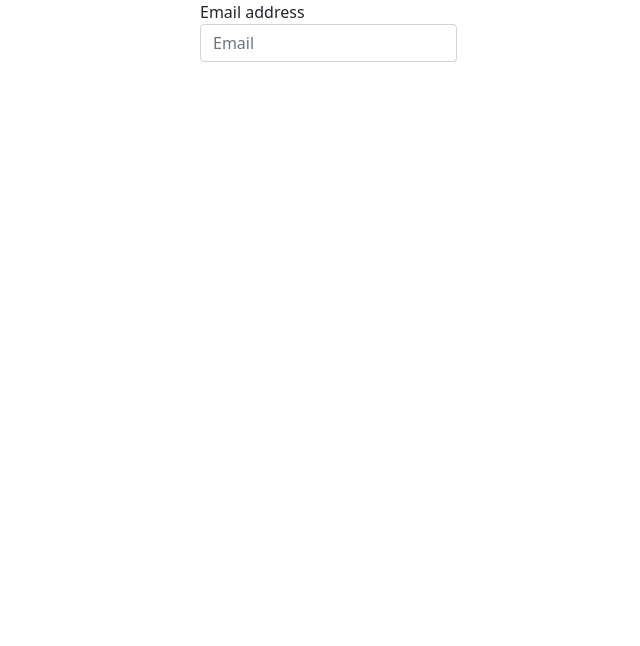
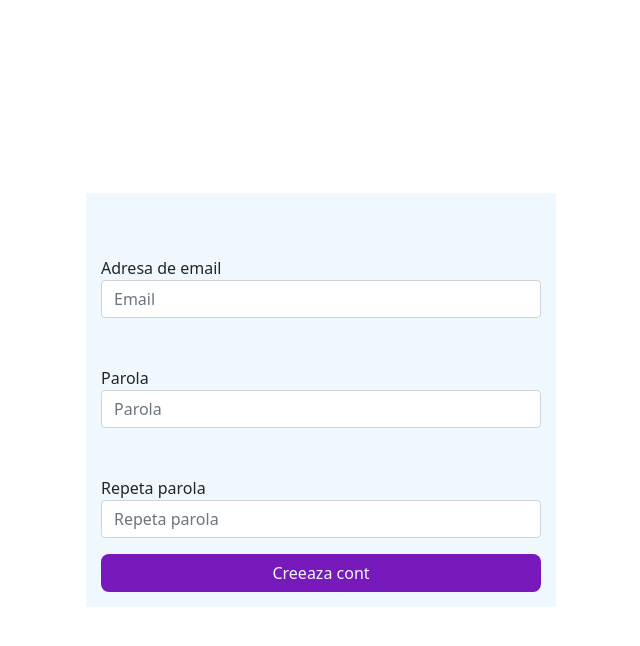
Before and after one commit to davidalexandru1370/pregatire-academii, a React (Create React App) app: page /Register in a window 1280 px wide. Shown: the top 646 px of the page, without its empty margins (319-959 px from the left). Built offline with nearby package versions, Linux system fonts and the light colour scheme.

Commit message:
Create register page form layout

```diff
--- a/src/App.jsx
+++ b/src/App.jsx
@@ -22,14 +22,13 @@ function App() {
   const firefighters = new AcademyEntity("pompieri", "#f0f0f0");
   const special_forces = new AcademyEntity("jandarmerie", "#f0f0f0");
   var academies = [police, firefighters, special_forces];
-  let connection_politie = "http://172.30.96.1:8080/militist.png";
-  let connection_pompier = "http://172.30.96.1:8080/pomper.png";
-  let connection_jandarmerie = "http://172.30.96.1:8080/jendar.png";
+  let connection_politie = "http://172.27.0.1:8080/militist.png";
+  let connection_pompier = "http://172.27.0.1:8080/pomper.png";
+  let connection_jandarmerie = "http://172.27.0.1:8080/jendar.png";
   let navigation = useNavigate();
 
   const onRegisterClick = () =>{
     navigation("/Register");
-    //console.log("button click");
   }
 
   return (
--- a/src/pages/Register.jsx
+++ b/src/pages/Register.jsx
@@ -4,14 +4,27 @@ import "bootstrap/dist/css/bootstrap.min.css";
 import "./Register.scss"
 function Register() {
   return (
-      <div className="register">
-        <form>
-        <div className="form-group">
-        <label for="exampleInputEmail1">Email address</label>
-        <input type="text" class="form-control" placeholder='Email' aria-label='Email' aria-describedby='email'></input>
+          <div className='register'>
+          <form >
+          <div className="form-group">
+          <div className='mt-5'>
+            <label for= "name">Adresa de email</label>
+            <input type="text" className="form-control" id='name' placeholder='Email' aria-label='email' />
+          </div>
+          <div className='mt-5'>
+
+            <label for='password'>Parola</label>
+            <input type="text" id='password' className='form-control' placeholder='Parola' aria-label='password' />
+          </div>
+          <div className='mt-5'>
+
+            <label for="repeatpassword">Repeta parola</label>
+            <input type="text"  id='repeatpassword' className='form-control' placeholder='Repeta parola' aria-label='password'/>
+          </div>
+            <button className='register-btn btn mt-3 d-flex justify-content-center '>Creeaza cont</button>
+          </div>
+          </form>
         </div>
-        </form>
-      </div>
   )
 }
 
--- a/src/pages/Register.scss
+++ b/src/pages/Register.scss
@@ -1,11 +1,44 @@
+$input-focus : #c71585;
+$btn-color : #781abb;
+$btn-hover : #972ae6;
 * {
     margin:  0;
     padding: 0%;
 }
 
+.form-group{
+    padding: 15px;
+    //background-color: azure;
+    background-color: aliceblue;
+}
+
 .register{
-    margin-left: 15px !important;
+    width: 100%;
+    height: 100%;
+    position: absolute;
     display: flex;
     align-items: center;
     justify-content: center;
 }
+
+.form-control{
+    width: 55vh  !important;
+}
+
+.form-control:focus{
+    box-shadow: 2px 2px 4px rgba(0,0,0,0.4);
+    border-color: #c71585 !important;
+    border-width: 1pt;
+}
+
+.register-btn{
+    width: 100%;
+    color: aliceblue;
+    border-radius: 1vh;
+    background-color: $btn-color;
+}
+
+.register-btn:hover{
+
+    background-color: $btn-hover;
+}
```
